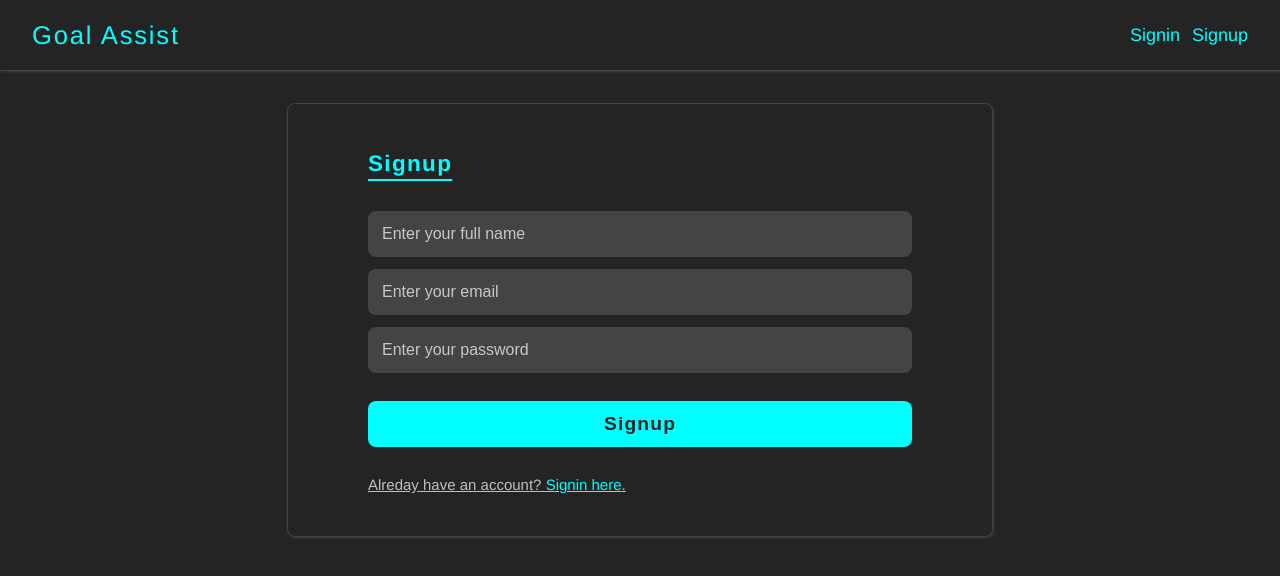
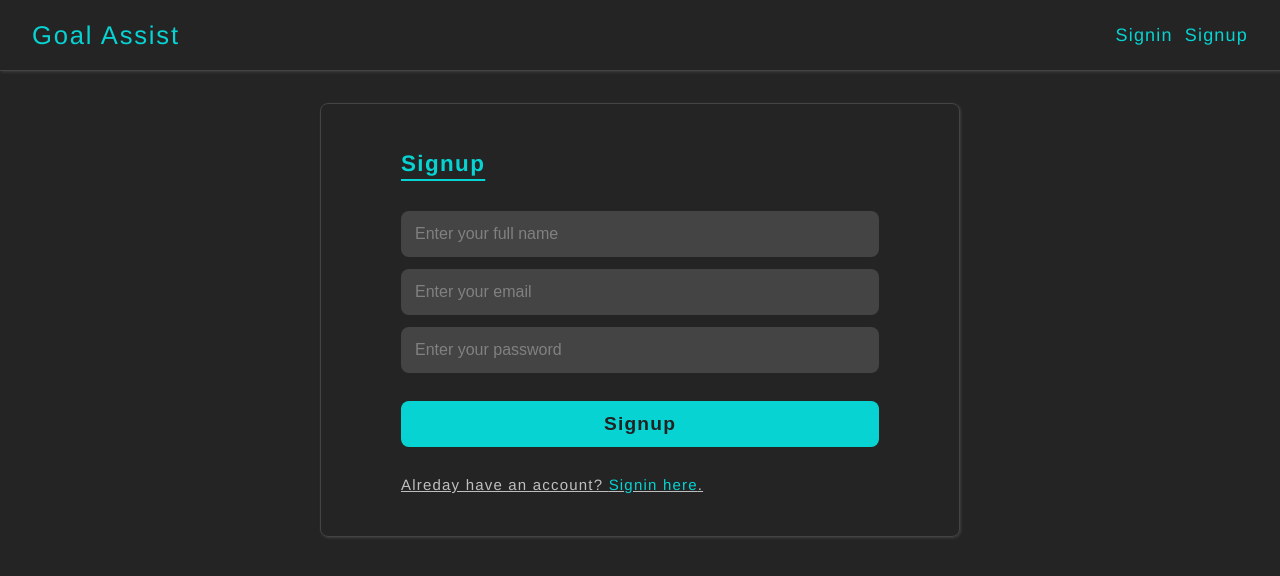
Before and after one commit to avi-agarwalji/MERN_Goal_Assist, a React (Vite) app in the folder client/: page /signup in a window 1280 px wide. Shown: the top 576 px of the page. Built offline with nearby package versions, Linux system fonts and the light colour scheme.

Commit message:
Client : Setup signup, login, logout using context

```diff
--- a/client/src/App.jsx
+++ b/client/src/App.jsx
@@ -1,17 +1,29 @@
-import { BrowserRouter, Routes, Route } from 'react-router-dom';
+import { BrowserRouter, Routes, Route, Navigate } from 'react-router-dom';
 import Navbar from './components/Navbar';
 import Signup from './pages/Signup';
 import Signin from './pages/Signin';
 import Dashboard from './pages/Dashboard';
+import { useAuthContext } from './context/AuthContext';
 
 function App() {
+  const { user } = useAuthContext();
+
   return (
     <BrowserRouter>
       <Navbar />
       <Routes>
-        <Route path="/signup" Component={Signup} />
-        <Route path="/signin" Component={Signin} />
-        <Route path="/" Component={Dashboard} />
+        <Route
+          path="/signup"
+          element={!user ? <Signup /> : <Navigate to="/" />}
+        />
+        <Route
+          path="/signin"
+          element={!user ? <Signin /> : <Navigate to="/" />}
+        />
+        <Route
+          path="/"
+          element={user ? <Dashboard /> : <Navigate to="/signin" />}
+        />
       </Routes>
     </BrowserRouter>
   );
--- a/client/src/components/Navbar.jsx
+++ b/client/src/components/Navbar.jsx
@@ -1,18 +1,53 @@
 import { NavLink } from 'react-router-dom';
+import { useAuthContext } from '../context/AuthContext';
+import { useLogout } from '../hooks/useLogout';
 
 function Navbar() {
+  const { user } = useAuthContext();
+  const { logout } = useLogout();
+
+  // handle logout functionality when logout button clicked.
+  const handleLogout = (e) => {
+    e.preventDefault();
+    logout();
+  };
   return (
+    // Navbar
     <div className="navbar">
+      {/* navbar logo */}
       <NavLink className="navbar__logo" to="/">
         Goal Assist
       </NavLink>
       <div className="navbar__links">
-        <NavLink className="navbar__link navbar__link--spacing" to="/signin">
-          Signin
-        </NavLink>
-        <NavLink className="navbar__link" to="/signup">
-          Signup
-        </NavLink>
+        {/* navbar links when user is logged in */}
+        {user && (
+          <div>
+            <span className="navbar__user">{user.name}</span>
+            <NavLink
+              className="navbar__link navbar__link--spacing"
+              to=""
+              onClick={handleLogout}
+            >
+              Logout
+            </NavLink>
+          </div>
+        )}
+        {/* navbar links when user is not logged in */}
+        {!user && (
+          <>
+            {/* sign in link to login existing user */}
+            <NavLink className="navbar__link" to="/signin">
+              Signin
+            </NavLink>
+            {/* sign up link to register new user */}
+            <NavLink
+              className="navbar__link navbar__link--spacing"
+              to="/signup"
+            >
+              Signup
+            </NavLink>
+          </>
+        )}
       </div>
     </div>
   );
--- /dev/null
+++ b/client/src/context/AuthContext.jsx
@@ -0,0 +1,40 @@
+import { createContext, useContext, useReducer } from 'react';
+
+// Setting the initial state of the AuthContext.
+const initialState = {
+  user: JSON.parse(localStorage.getItem('user'))
+    ? JSON.parse(localStorage.getItem('user'))
+    : null,
+};
+
+// Setting up the authReducer to manage the actions happening at client side.
+// It's main purpose is to sync the user data at the client side with tha data at server.
+const authReducer = (state, action) => {
+  switch (action.type) {
+    case 'auth/login':
+      return { user: action.payload };
+    case 'auth/logout':
+      return { user: null };
+    default:
+      return state;
+  }
+};
+
+// Creating AuthContext
+export const AuthContext = createContext();
+
+// Setting up Provider for AuthContext to provide user value to all the child components.
+export const AuthContextProvider = ({ children }) => {
+  const [state, dispatch] = useReducer(authReducer, initialState);
+  return (
+    <AuthContext.Provider value={{ ...state, dispatch }}>
+      {children}
+    </AuthContext.Provider>
+  );
+};
+
+// Setting custom useContext hook to get the user value from AuthContext.
+export const useAuthContext = () => {
+  const context = useContext(AuthContext);
+  return context;
+};
--- /dev/null
+++ b/client/src/hooks/useLogout.jsx
@@ -0,0 +1,15 @@
+import { useAuthContext } from '../context/AuthContext';
+
+export function useLogout() {
+  // getting dispatch method from auth context to modify global state value.
+  const { dispatch } = useAuthContext();
+
+  const logout = () => {
+    // deleting user data which is set in local storage of client at the time of successful login.
+    localStorage.removeItem('user');
+    // dispatching logout action so that user value set to null in react context state.
+    // if the user value is null, that means there is no user currently logged in.
+    dispatch({ type: 'auth/logout' });
+  };
+  return { logout };
+}
--- /dev/null
+++ b/client/src/hooks/useSignin.jsx
@@ -0,0 +1,44 @@
+import { useState } from 'react';
+import { useAuthContext } from '../context/AuthContext';
+
+export function useSignin() {
+  const [loading, setLoading] = useState(null); // denotes the request to server is still going on.
+  const [error, setError] = useState(null); // denotes an error occured while making a request to server.
+  const { dispatch } = useAuthContext(); // used to update the global context value (user).
+
+  const signin = async (email, password) => {
+    setLoading(true);
+
+    // making request to server.
+    const response = await fetch('http://localhost:4000/api/auth/signin', {
+      method: 'POST',
+      headers: { 'Content-Type': 'application/json' },
+      body: JSON.stringify({ email, password }),
+    });
+
+    // Parses the response body as JSON and returns a Promise that resolves to the parsed JSON data.
+    const data = await response.json();
+
+    // check, if there is any error like validation or authentication.
+    if (!response.ok) {
+      setLoading(false);
+      // setting error state with the error message received in response body.
+      setError(data.error.message);
+    }
+
+    // If the request is successful.
+    if (response.ok) {
+      // getting required data from the response.
+      const payload = { token: data.token, name: data.user.name };
+
+      // saving user information in the client local storage.
+      localStorage.setItem('user', JSON.stringify(payload));
+
+      // updating the global state with the user value.
+      dispatch({ type: 'auth/login', payload });
+      setLoading(false);
+    }
+  };
+
+  return [signin, loading, error];
+}
--- /dev/null
+++ b/client/src/hooks/useSignup.jsx
@@ -0,0 +1,44 @@
+import { useState } from 'react';
+import { useAuthContext } from '../context/AuthContext';
+
+export function useSignup() {
+  const [loading, setLoading] = useState(null); // denotes the request to server is still going on.
+  const [error, setError] = useState(null); // denotes an error occured while making a request to server.
+  const { dispatch } = useAuthContext(); // used to update the global context value (user).
+
+  const signup = async (name, email, password) => {
+    setLoading(true);
+
+    // making request to server.
+    const response = await fetch('http://localhost:4000/api/auth/signup', {
+      method: 'POST',
+      headers: { 'Content-Type': 'application/json' },
+      body: JSON.stringify({ name, email, password }),
+    });
+
+    // Parses the response body as JSON and returns a Promise that resolves to the parsed JSON data.
+    const data = await response.json();
+
+    // If there is any error like validation or authentication setup in.
+    if (!response.ok) {
+      setLoading(false);
+      // setting error state with the error message received in response body.
+      setError(data.error.message);
+    }
+
+    // If the request is successful.
+    if (response.ok) {
+      // getting required data from the response.
+      const payload = { token: data.token, name: data.user.name };
+
+      // saving user information in the client local storage.
+      localStorage.setItem('user', JSON.stringify(payload));
+
+      // updating the global state with the user value.
+      dispatch({ type: 'auth/login', payload });
+      setLoading(false);
+    }
+  };
+
+  return [signup, loading, error];
+}
--- a/client/src/index.css
+++ b/client/src/index.css
@@ -1,3 +1,7 @@
+* {
+  box-sizing: border-box;
+}
+
 html,
 body {
   margin: 0;
@@ -5,13 +9,14 @@ body {
   font-family: Helvetica, Arial, sans-serif;
   line-height: 1.5;
   font-weight: 400;
+  letter-spacing: 1.2px;
   color: rgba(255, 255, 255, 0.87);
   background-color: #242424;
 }
 
 a {
   text-decoration: none;
-  color: aqua;
+  color: #07d3d3;
 }
 
 .navbar {
@@ -44,7 +49,13 @@ a {
 }
 
 .navbar__link--spacing {
-  margin-right: 12px;
+  margin-left: 12px;
+}
+
+.navbar__user {
+  font-size: 14px;
+  font-weight: 600;
+  padding: 0px 4px;
 }
 
 .form {
@@ -65,12 +76,20 @@ a {
 }
 
 .form__heading {
-  color: aqua;
+  color: #07d3d3;
   font-size: 1.4rem;
   font-weight: 700;
   letter-spacing: 1.4px;
   text-decoration: underline;
   text-underline-offset: 8px;
+}
+
+.form__error {
+  color: #e7195a;
+  padding: 8px 12px;
+  font-weight: 600;
+  border: 2px solid #e7195a;
+  border-radius: 6px;
 }
 
 .form__element {
@@ -84,13 +103,13 @@ a {
 }
 
 .form__element::placeholder {
-  color: rgba(245, 245, 245, 0.741);
+  color: rgba(245, 245, 245, 0.34);
 }
 
 .form__element--submit {
   margin-top: 1rem;
   padding: 12px;
-  background: aqua;
+  background: #07d3d3;
   color: #222;
   font-size: 1.2rem;
   font-weight: 700;
--- a/client/src/main.jsx
+++ b/client/src/main.jsx
@@ -3,8 +3,12 @@ import ReactDOM from 'react-dom/client';
 import App from './App.jsx';
 import './index.css';
 
+import { AuthContextProvider } from './context/AuthContext.jsx';
+
 ReactDOM.createRoot(document.getElementById('root')).render(
   <React.StrictMode>
+    <AuthContextProvider>
       <App />
+    </AuthContextProvider>
   </React.StrictMode>
 );
--- a/client/src/pages/Signin.jsx
+++ b/client/src/pages/Signin.jsx
@@ -1,18 +1,22 @@
 import { useState } from 'react';
 import { NavLink } from 'react-router-dom';
+import { useSignin } from '../hooks/useSignin';
 
 function Signin() {
   const [email, setEmail] = useState('');
   const [password, setPassword] = useState('');
+  const [signin, loading, error] = useSignin();
 
   const handleSubmit = async (e) => {
     e.preventDefault();
+    await signin(email, password);
   };
 
   return (
     <form className="form">
       <div className="form__container">
         <h2 className="form__heading">SignIn</h2>
+        {error && <div className="form__error">{error}</div>}
         <input
           type="text"
           className="form__element"
--- a/client/src/pages/Signup.jsx
+++ b/client/src/pages/Signup.jsx
@@ -1,20 +1,23 @@
 import { useState } from 'react';
 import { NavLink } from 'react-router-dom';
+import { useSignup } from '../hooks/useSignup';
 
 function Signup() {
   const [name, setName] = useState('');
   const [email, setEmail] = useState('');
   const [password, setPassword] = useState('');
-  const [error, setError] = useState('');
+  const [signup, loading, error] = useSignup();
 
-  const handleSubmit = (e) => {
+  const handleSubmit = async (e) => {
     e.preventDefault();
+    await signup(name, email, password);
   };
 
   return (
     <div className="form">
       <form className="form__container">
         <h2 className="form__heading">Signup</h2>
+        {error && <div className="form__error">{error}</div>}
         <input
           type="text"
           className="form__element"
```
